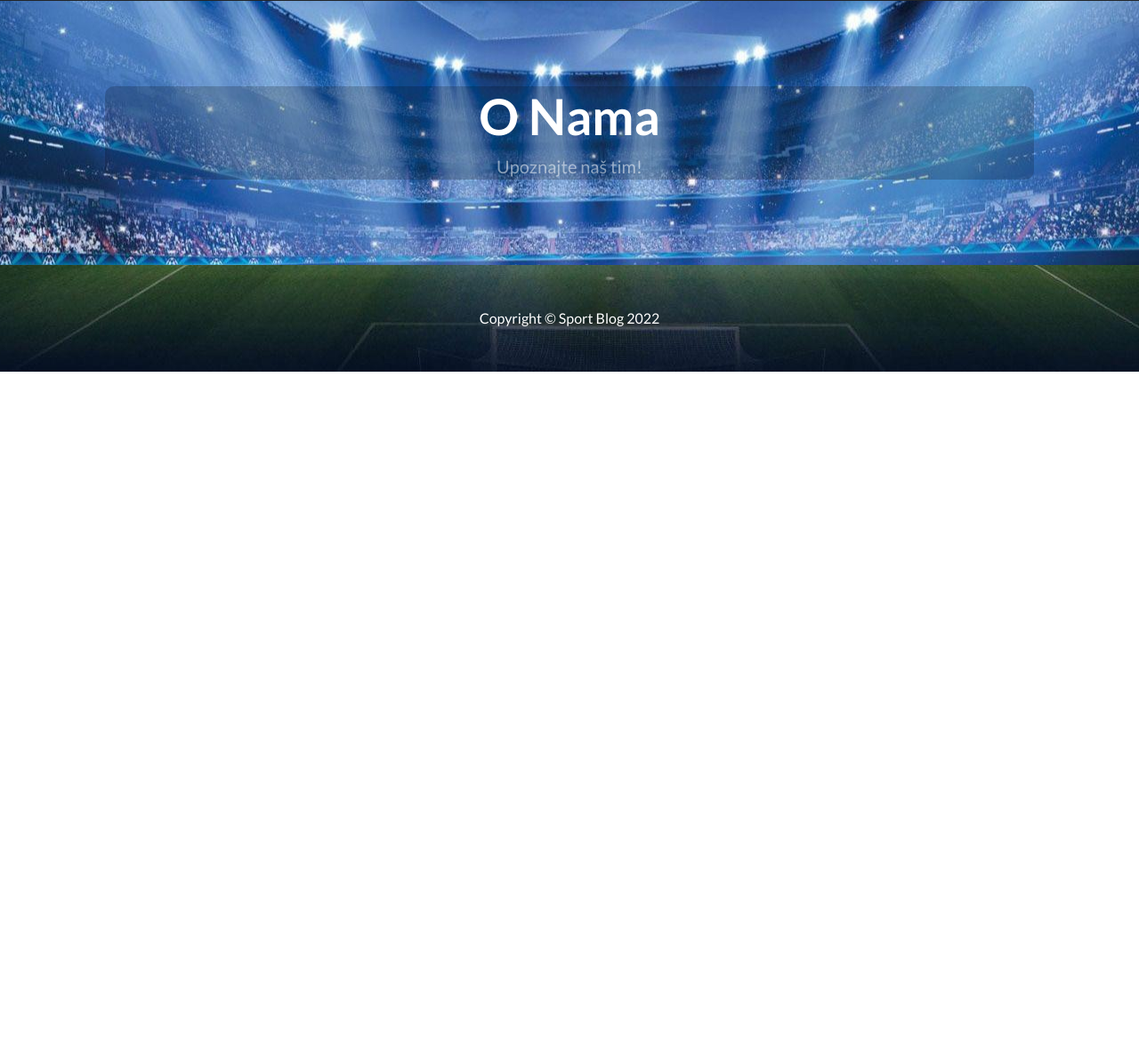
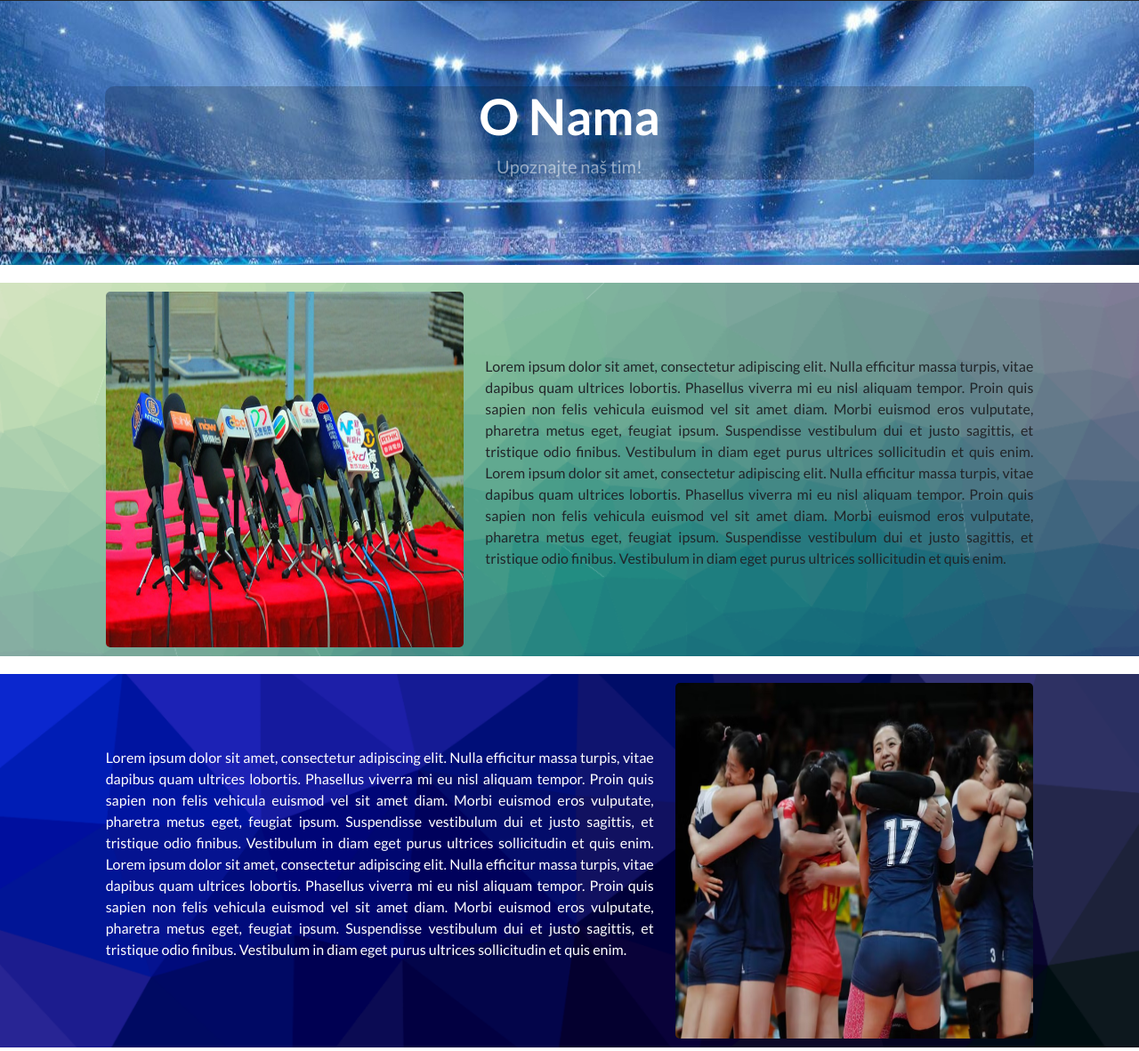
Before and after one commit to icedemon72/tomovic_bootstrap, a plain HTML site: page onama.html in a window 1280 px wide. Shown: the part 55-1237 px from the top of the page at 89% size. Before the commit the page ends 800 px from the top, so only its background shows below. Drawn offline with Linux system fonts and the light colour scheme.

Commit message:
Updated Contact Us and About Us

```diff
--- a/css/contact.css
+++ b/css/contact.css
@@ -5,7 +5,6 @@ body {
 
 .contact_container {
   height: 750px;
-  width: 99vw;
 }
 
 .contact_card {
--- a/css/style.css
+++ b/css/style.css
@@ -40,13 +40,37 @@ body {
   filter: blur(0.3rem);
 }
 
-.contents {
+.contents, .about_field:not(.about_field_not) {
   /* background: rgb(5,88,9);
   background: linear-gradient(0deg, rgba(5,88,9,1) 0%, rgba(9,23,166,1) 100%, rgba(173,173,173,1) 100%); */
   background-image: url(./../assets/images/cool-background.png);
   background-size: cover;
 }
 
+.about_field {
+  margin-top: 20px;
+  padding-top: 10px;
+  padding-bottom: 10px;
+  background-image: url(./../assets/images/cool-background1.png);
+  background-size: cover;
+}
+
+.about_field_not {
+  color: white;
+}
+
+.about_text {
+  text-align: justify;
+}
+
+.about_image {
+  width: 100%;
+  height: 400px;
+  max-height: 400px;
+  border-radius: 5px;
+}
+
+
 .footer-home {
   background-image: url(./../assets/images/wallpaper_home.jpg);
   background-position: center bottom;
--- a/onama.html
+++ b/onama.html
@@ -61,6 +61,57 @@
       </div>
     </div>
   </header>
+  <div class="container-fluid">
+    <div class="about">
+      <div class="row d-flex justify-content-center about_field">
+        <div class="col-lg-4 col-md-7 col-sm-12 align-items-center d-flex justify-content-lg-end">
+            <img src="./assets/images/about1.jpg" alt="Store" class="about_image"/>
+        </div>
+        <div class="col-lg-6 col-md-5 col-sm-12 d-flex justify-content-lg-start align-items-center">
+            <p class="about_text">
+                Lorem ipsum dolor sit amet,
+                consectetur adipiscing elit.  Nulla efficitur massa turpis, vitae dapibus quam ultrices lobortis.
+                Phasellus viverra mi eu nisl aliquam tempor. Proin quis sapien non felis vehicula euismod vel sit amet diam.
+                Morbi euismod eros vulputate, pharetra metus eget, feugiat ipsum.
+                Suspendisse vestibulum dui et justo sagittis, et tristique odio finibus.
+                Vestibulum in diam eget purus ultrices sollicitudin et quis enim.
+                Lorem ipsum dolor sit amet,
+                consectetur adipiscing elit.  Nulla efficitur massa turpis, vitae dapibus quam ultrices lobortis.
+                Phasellus viverra mi eu nisl aliquam tempor. Proin quis sapien non felis vehicula euismod vel sit amet diam.
+                Morbi euismod eros vulputate, pharetra metus eget, feugiat ipsum.
+                Suspendisse vestibulum dui et justo sagittis, et tristique odio finibus.
+                Vestibulum in diam eget purus ultrices sollicitudin et quis enim.
+            </p>
+        </div>
+    </div>
+
+    <div class="row d-flex justify-content-center about_field about_field_not">
+        <div class="col-lg-6 col-md-5 col-sm-12 d-flex justify-content-lg-start align-items-center order-xs-1 order-sm-1 order-md-0 order-lg-0">
+            <p class="about_text">
+                Lorem ipsum dolor sit amet,
+                consectetur adipiscing elit.  Nulla efficitur massa turpis, vitae dapibus quam ultrices lobortis.
+                Phasellus viverra mi eu nisl aliquam tempor. Proin quis sapien non felis vehicula euismod vel sit amet diam.
+                Morbi euismod eros vulputate, pharetra metus eget, feugiat ipsum.
+                Suspendisse vestibulum dui et justo sagittis, et tristique odio finibus.
+                Vestibulum in diam eget purus ultrices sollicitudin et quis enim.
+                Lorem ipsum dolor sit amet,
+                consectetur adipiscing elit.  Nulla efficitur massa turpis, vitae dapibus quam ultrices lobortis.
+                Phasellus viverra mi eu nisl aliquam tempor. Proin quis sapien non felis vehicula euismod vel sit amet diam.
+                Morbi euismod eros vulputate, pharetra metus eget, feugiat ipsum.
+                Suspendisse vestibulum dui et justo sagittis, et tristique odio finibus.
+                Vestibulum in diam eget purus ultrices sollicitudin et quis enim.
+            </p>
+        </div>
+        <div class="col-lg-4 col-md-7 col-sm-12 align-items-center d-flex justify-content-lg-end">
+            <img src="../assets/images/about2.jpg" alt="Store" class="about_image"/>
+        </div>
+      </div>
+    </div>
+  </div>
+
+
+  <br />
+
   <footer class="py-5 bg-dark footer-home">
     <div class="container">
       <p class="m-0 text-center text-white">Copyright &copy; Sport Blog 2022</p>
```
Also changed, not shown: kontakt.html (+1 -1 lines), assets/images/about1.jpg (added), assets/images/about2.jpg (added), assets/images/cool-background1.png (added).
